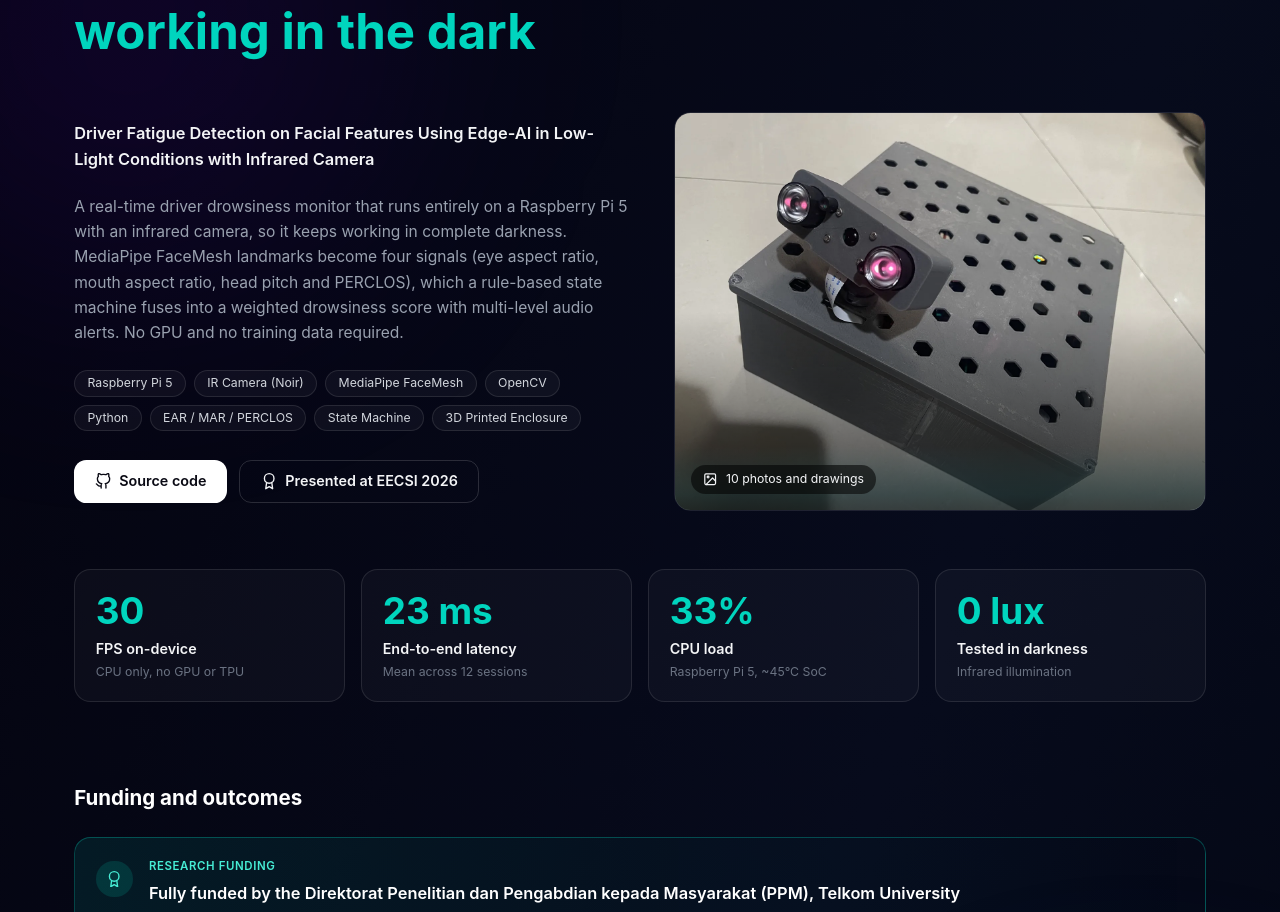
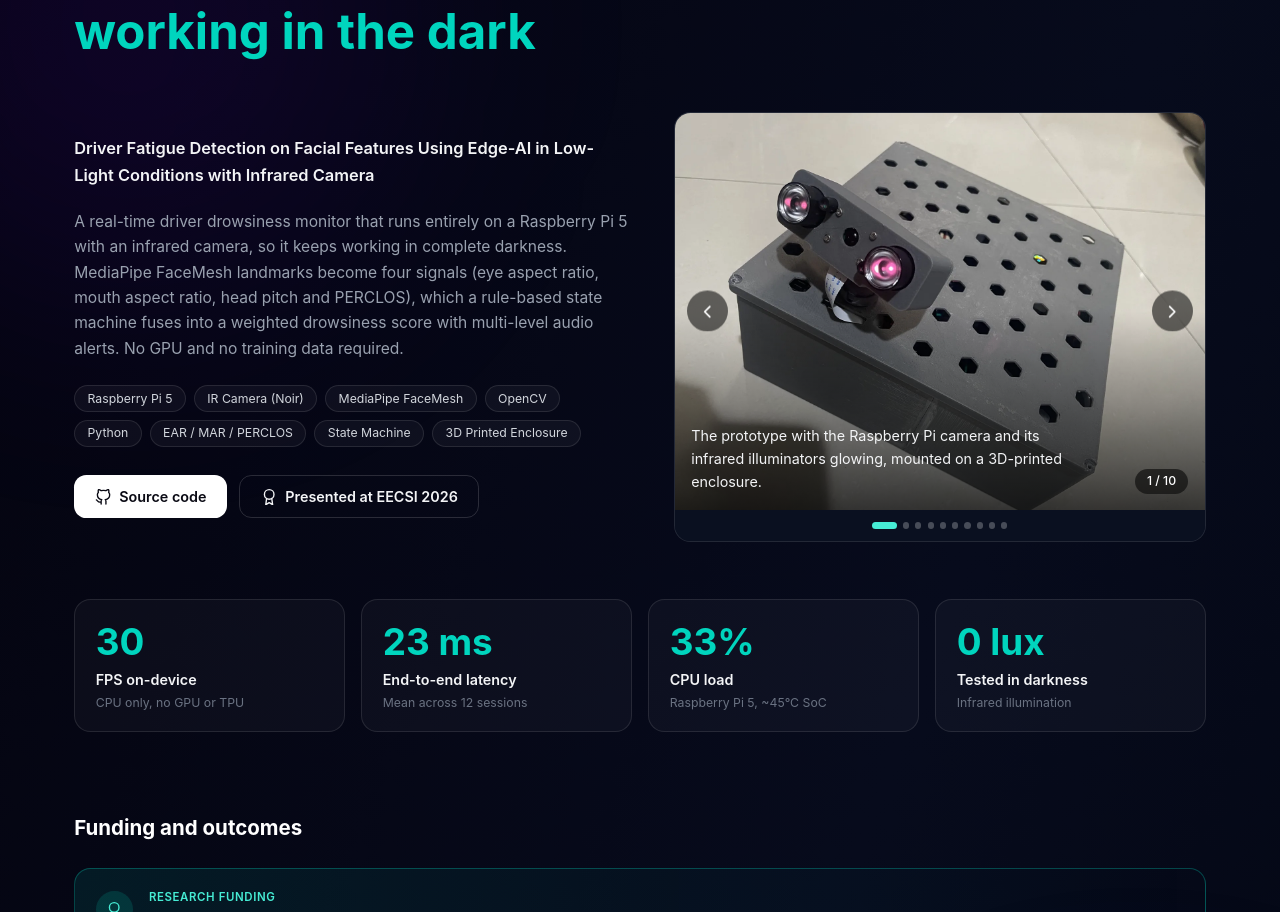
Before and after one commit to athifatharmn06/Portofolio, a React (Vite) app: page / in a window 1280 px wide. Shown: the part 2762-3674 px from the top of the page. Built offline with nearby package versions, Linux system fonts and the light colour scheme.

Commit message:
feat(education): swipeable carousel with prev/next for the prototype photos

```diff
--- a/src/components/sections/EducationSection.tsx
+++ b/src/components/sections/EducationSection.tsx
@@ -1,6 +1,6 @@
 import { useEffect, useState } from 'react';
 import { AnimatePresence, motion } from 'framer-motion';
-import { FiArrowUpRight, FiAward, FiBookOpen, FiClock, FiCheckCircle, FiGithub, FiImage, FiMaximize2 } from 'react-icons/fi';
+import { FiArrowUpRight, FiAward, FiBookOpen, FiClock, FiCheckCircle, FiGithub, FiMaximize2 } from 'react-icons/fi';
 import { useInView } from '../../hooks/useInView';
 import { useReducedMotion } from '../../hooks/useReducedMotion';
 import { fadeInUp, reducedMotionVariants } from '../../lib/animations';
@@ -17,6 +17,7 @@ import {
 } from '../../data/finalProject';
 import CounterAnimation from '../ui/CounterAnimation';
 import ImageWithFallback from '../ui/ImageWithFallback';
+import SlideCarousel from '../ui/SlideCarousel';
 import type { PhotoContext, ProjectData } from '../../types';
 
 interface EducationSectionProps {
@@ -135,32 +136,16 @@ export default function EducationSection({ onOpenGallery }: EducationSectionProp
             </div>
           </motion.div>
 
-          <motion.button
-            initial="hidden"
-            animate={isInView ? 'visible' : 'hidden'}
-            variants={variants}
-            onClick={() => onOpenGallery(galleryFor('Prototype and hardware', hardwareGallery, 0))}
-            aria-label="Open the prototype photo gallery"
-            className="group relative block overflow-hidden rounded-2xl border border-white/10 text-left focus:outline-none focus-visible:ring-2 focus-visible:ring-teal-400"
-          >
-            <ImageWithFallback
-              src={hardwareGallery[0].url}
-              alt="The prototype with glowing infrared illuminators"
-              className="aspect-[4/3] w-full object-cover transition-transform duration-700 ease-out group-hover:scale-105"
-              loading="lazy"
+          <motion.div initial="hidden" animate={isInView ? 'visible' : 'hidden'} variants={variants}>
+            <SlideCarousel
+              slides={hardwareGallery.map((p) => ({
+                url: p.url,
+                caption: p.caption,
+                contain: p.url.includes('/design/'),
+              }))}
+              onOpen={(i) => onOpenGallery(galleryFor('Prototype and hardware', hardwareGallery, i))}
             />
-            {!reduced && (
-              <span
-                aria-hidden="true"
-                className="pointer-events-none absolute inset-x-0 h-24 bg-gradient-to-b from-transparent via-cyan-300/25 to-transparent"
-                style={{ animation: 'scan 4.5s ease-in-out infinite' }}
-              />
-            )}
-            <div className="pointer-events-none absolute inset-0 bg-gradient-to-t from-black/70 via-transparent to-transparent" />
-            <span className="absolute bottom-4 left-4 flex items-center gap-2 rounded-full bg-black/55 px-3 py-1.5 text-xs text-gray-100 backdrop-blur-md">
-              <FiImage className="h-3.5 w-3.5" /> {hardwareGallery.length} photos and drawings
-            </span>
-          </motion.button>
+          </motion.div>
         </div>
 
         {/* Stats */}
--- /dev/null
+++ b/src/components/ui/SlideCarousel.tsx
@@ -0,0 +1,139 @@
+import { useCallback, useState } from 'react';
+import { AnimatePresence, motion } from 'framer-motion';
+import { FiChevronLeft, FiChevronRight, FiMaximize2 } from 'react-icons/fi';
+import { useReducedMotion } from '../../hooks/useReducedMotion';
+import ImageWithFallback from './ImageWithFallback';
+
+export interface Slide {
+  url: string;
+  caption: string;
+  /** Show the whole image on a light backdrop (drawings, schematics) instead of cropping it */
+  contain?: boolean;
+}
+
+interface SlideCarouselProps {
+  slides: Slide[];
+  /** Called with the current index when the image is tapped */
+  onOpen?: (index: number) => void;
+  className?: string;
+}
+
+const SWIPE = 60;
+
+/** Image carousel with previous/next arrows, dots, swipe and arrow-key support. */
+export default function SlideCarousel({ slides, onOpen, className = '' }: SlideCarouselProps) {
+  const reduced = useReducedMotion();
+  const [[index, dir], setState] = useState<[number, number]>([0, 0]);
+  const total = slides.length;
+
+  const go = useCallback(
+    (delta: number) => setState(([i]) => [(i + delta + total) % total, delta]),
+    [total]
+  );
+  const jump = (to: number) => setState(([i]) => [to, to > i ? 1 : -1]);
+
+  const slide = slides[index];
+
+  return (
+    <div
+      className={`group relative overflow-hidden rounded-2xl border border-white/10 bg-[#0a1020] ${className}`}
+      role="region"
+      aria-roledescription="carousel"
+      aria-label="Prototype photos and drawings"
+      tabIndex={0}
+      onKeyDown={(e) => {
+        if (e.key === 'ArrowRight') go(1);
+        if (e.key === 'ArrowLeft') go(-1);
+      }}
+    >
+      <div className="relative aspect-[4/3] w-full">
+        <AnimatePresence initial={false} custom={dir} mode="popLayout">
+          <motion.div
+            key={slide.url}
+            custom={dir}
+            variants={{
+              enter: (d: number) => ({ x: reduced ? 0 : d >= 0 ? '40%' : '-40%', opacity: 0 }),
+              center: { x: 0, opacity: 1 },
+              exit: (d: number) => ({ x: reduced ? 0 : d >= 0 ? '-40%' : '40%', opacity: 0 }),
+            }}
+            initial="enter"
+            animate="center"
+            exit="exit"
+            transition={{ duration: reduced ? 0.15 : 0.4, ease: [0.22, 1, 0.36, 1] }}
+            drag={total > 1 ? 'x' : false}
+            dragConstraints={{ left: 0, right: 0 }}
+            dragElastic={0.25}
+            onDragEnd={(_, info) => {
+              if (info.offset.x < -SWIPE) go(1);
+              else if (info.offset.x > SWIPE) go(-1);
+            }}
+            onTap={() => onOpen?.(index)}
+            className={`absolute inset-0 cursor-pointer ${slide.contain ? 'bg-white' : ''}`}
+          >
+            <ImageWithFallback
+              src={slide.url}
+              alt={slide.caption}
+              className={`h-full w-full select-none ${slide.contain ? 'object-contain p-2' : 'object-cover'}`}
+              loading={index === 0 ? 'eager' : 'lazy'}
+            />
+          </motion.div>
+        </AnimatePresence>
+
+        <div className="pointer-events-none absolute inset-x-0 bottom-0 h-1/2 bg-gradient-to-t from-black/75 to-transparent" />
+
+        <div className="pointer-events-none absolute inset-x-0 bottom-0 flex items-end justify-between gap-4 p-4">
+          <p className="max-w-[80%] text-xs leading-relaxed text-gray-100 md:text-sm">{slide.caption}</p>
+          <span className="shrink-0 rounded-full bg-black/55 px-3 py-1 text-xs font-medium text-white backdrop-blur-md">
+            {index + 1} / {total}
+          </span>
+        </div>
+
+        {onOpen && (
+          <button
+            onClick={() => onOpen(index)}
+            aria-label="Enlarge this image"
+            className="absolute right-3 top-3 flex h-9 w-9 items-center justify-center rounded-full bg-black/55 text-white opacity-0 backdrop-blur-md transition-opacity focus:opacity-100 focus:outline-none focus-visible:ring-2 focus-visible:ring-teal-400 group-hover:opacity-100"
+          >
+            <FiMaximize2 className="h-4 w-4" />
+          </button>
+        )}
+
+        {total > 1 && (
+          <>
+            <button
+              onClick={() => go(-1)}
+              aria-label="Previous image"
+              className="absolute left-3 top-1/2 flex h-10 w-10 -translate-y-1/2 items-center justify-center rounded-full bg-black/55 text-white backdrop-blur-md transition-colors hover:bg-black/80 focus:outline-none focus-visible:ring-2 focus-visible:ring-teal-400"
+            >
+              <FiChevronLeft className="h-5 w-5" />
+            </button>
+            <button
+              onClick={() => go(1)}
+              aria-label="Next image"
+              className="absolute right-3 top-1/2 flex h-10 w-10 -translate-y-1/2 items-center justify-center rounded-full bg-black/55 text-white backdrop-blur-md transition-colors hover:bg-black/80 focus:outline-none focus-visible:ring-2 focus-visible:ring-teal-400"
+            >
+              <FiChevronRight className="h-5 w-5" />
+            </button>
+          </>
+        )}
+      </div>
+
+      {total > 1 && (
+        <div className="flex items-center justify-center gap-1.5 bg-[#0a1020] py-3" role="tablist" aria-label="Choose image">
+          {slides.map((s, i) => (
+            <button
+              key={s.url}
+              role="tab"
+              aria-selected={i === index}
+              aria-label={`Show image ${i + 1}`}
+              onClick={() => jump(i)}
+              className={`h-1.5 rounded-full transition-all duration-300 focus:outline-none focus-visible:ring-2 focus-visible:ring-teal-400 ${
+                i === index ? 'w-6 bg-teal-300' : 'w-1.5 bg-white/25 hover:bg-white/50'
+              }`}
+            />
+          ))}
+        </div>
+      )}
+    </div>
+  );
+}
```
